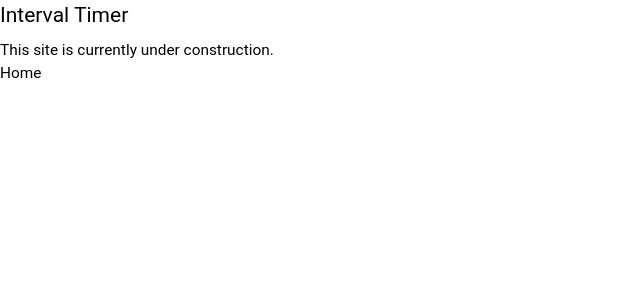
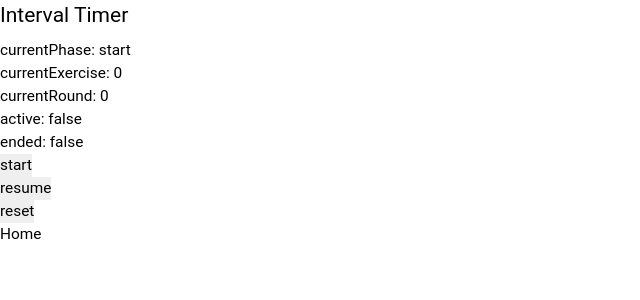
Before and after one commit to JohannesMerz/homepage, a React (Vite) app: page /#/interval-timer in a window 1280 px wide. Shown: the top 300 px of the page, without its empty margins (0-640 px from the left). Built offline with nearby package versions, Linux system fonts and the light colour scheme.

Commit message:
base game engine (#5)

```diff
--- /dev/null
+++ b/src/apps/interval-timer/App.jsx
@@ -0,0 +1,232 @@
+import { useCallback, useEffect, useRef, useState } from 'react';
+import { Link } from 'react-router-dom';
+
+// work
+// rest
+// exercices
+// rounds
+// round reset
+
+const workoutProgram = {
+  start: 0,
+  work: 1 * 1000,
+  rest: 5 * 1000,
+  exercises: 5,
+  rounds: 3,
+  roundReset: 0,
+};
+
+function getNextPhaseState(previous, program) {
+  switch (previous.currentPhase) {
+    case 'start':
+      return {
+        ...previous,
+        currentPhase: 'work',
+      };
+
+    case 'roundReset':
+      return {
+        ...previous,
+        currentPhase: 'work',
+      };
+
+    case 'work':
+      return {
+        ...previous,
+        currentPhase: 'rest',
+      };
+
+    case 'rest': {
+      const isEndOfRound = previous.currentExercise === program.exercises - 1;
+      const isEndOfProgram =
+        isEndOfRound && previous.currentRound === program.rounds - 1;
+      const nextExercise = (previous.currentExercise + 1) % program.exercises;
+
+      if (isEndOfProgram) {
+        return {
+          currentPhase: 'end',
+          currentExercise: nextExercise,
+          currentRound: 0,
+          active: false,
+          ended: true,
+        };
+      }
+
+      if (isEndOfRound) {
+        return {
+          currentPhase: 'roundReset',
+          currentExercise: nextExercise,
+          currentRound: previous.currentRound + 1,
+          active: true,
+          ended: false,
+        };
+      }
+
+      return {
+        currentPhase: 'work',
+        currentExercise: nextExercise,
+        currentRound: previous.currentRound,
+        active: true,
+        ended: false,
+      };
+    }
+  }
+}
+
+function useWorkout(program) {
+  const [sessionState, setSessionState] = useState({
+    currentPhase: 'start',
+    currentExercise: 0,
+    currentRound: 0,
+    active: false,
+    ended: false,
+  });
+  const currentPhase = useRef({
+    name: null,
+    duration: null,
+    startTime: null,
+    endTime: null,
+    isActive: false,
+  });
+
+  const clearPhase = useCallback(() => {
+    console.log('clear phase');
+
+    currentPhase.current = {
+      name: null,
+      duration: null,
+      startTime: null,
+      endTime: null,
+      isActive: false,
+    };
+  }, []);
+
+  const startPhase = useCallback(
+    (sessionState) => {
+      console.log('start phase', sessionState.currentPhase);
+      const duration = program[sessionState.currentPhase];
+      // end previous phase
+      if (currentPhase.current && currentPhase.current.timeout) {
+        clearTimeout(currentPhase.current.timeout);
+      }
+
+      currentPhase.current = {
+        name: sessionState.currentPhase,
+        active: true,
+        currentPhase: true,
+        duration,
+        startTime: Date.now(),
+        endTime: Date.now() + duration,
+        timeout: setTimeout(() => {
+          setSessionState(getNextPhaseState(sessionState, program));
+        }, duration),
+      };
+    },
+    [program]
+  );
+
+  const pausePhase = useCallback(() => {
+    console.log('pause phase');
+
+    if (currentPhase.current) {
+      clearTimeout(currentPhase.current && currentPhase.current.timeout);
+      const passedTime = Date.now() - currentPhase.current.startTime;
+      currentPhase.current.remainingTime =
+        currentPhase.current.duration - passedTime;
+      currentPhase.current.active = false;
+    }
+  }, []);
+
+  const resumePhase = useCallback(() => {
+    console.log('resume phase');
+
+    if (currentPhase.current.remainingTime) {
+      currentPhase.current.timeout = setTimeout(() => {
+        setSessionState(getNextPhaseState(sessionState, program));
+      }, currentPhase.current.remainingTime);
+      currentPhase.current.active = true;
+    }
+  }, [program, sessionState]);
+
+  useEffect(() => {
+    if (sessionState.ended) {
+      clearPhase();
+      return;
+    }
+    if (
+      sessionState.active &&
+      sessionState.currentPhase !== currentPhase.current.name
+    ) {
+      startPhase(sessionState);
+      return;
+    }
+    if (sessionState.active && !currentPhase.current.active) {
+      resumePhase();
+      return;
+    }
+
+    if (!sessionState.active && currentPhase.current.active) {
+      pausePhase();
+      return;
+    }
+  }, [clearPhase, pausePhase, resumePhase, sessionState, startPhase]);
+
+  return {
+    start: useCallback(() => {
+      setSessionState({
+        currentPhase: 'start',
+        currentExercise: 0,
+        currentRound: 0,
+        active: true,
+        ended: false,
+      });
+    }, []),
+    reset: useCallback(() => {
+      setSessionState({
+        currentPhase: 'start',
+        currentExercise: 0,
+        currentRound: 0,
+        active: false,
+        ended: false,
+      });
+    }, []),
+    pause: useCallback(() => {
+      setSessionState({ ...sessionState, active: false });
+    }, [sessionState]),
+    resume: useCallback(() => {
+      setSessionState({ ...sessionState, active: true });
+    }, [sessionState]),
+    sessionState,
+  };
+}
+
+export function Component() {
+  const currentWorkout = useWorkout(workoutProgram);
+
+  return (
+    <div>
+      <h2>Interval Timer</h2>
+      {Object.entries(currentWorkout.sessionState).map(([key, value]) => (
+        <p key={key}>
+          {key}: {value.toString()}
+        </p>
+      ))}
+
+      <p>
+        <button onClick={currentWorkout.start}>start</button>
+      </p>
+      <p>
+        {currentWorkout.sessionState.active ? (
+          <button onClick={currentWorkout.pause}>pause</button>
+        ) : (
+          <button onClick={currentWorkout.resume}>resume</button>
+        )}
+      </p>
+      <p>
+        <button onClick={currentWorkout.reset}>reset</button>
+      </p>
+      <Link to="/">Home</Link>
+    </div>
+  );
+}
+Component.displayName = 'IntervalTimer';
--- a/src/apps/interval-timer/index.jsx
+++ /dev/null
@@ -1,12 +0,0 @@
-import { Link } from 'react-router-dom';
-
-export function Component() {
-  return (
-    <div>
-      <h2>Interval Timer</h2>
-      <p>This site is currently under construction.</p>
-      <Link to="/">Home</Link>
-    </div>
-  );
-}
-Component.displayName = 'IntervalTimer';
--- a/src/apps/interval-timer/routes.jsx
+++ b/src/apps/interval-timer/routes.jsx
@@ -1,5 +1,3 @@
 import { Route } from 'react-router-dom';
 
-export const intervalTimerRoutes = (
-  <Route index lazy={() => import('./index')} />
-);
+export const intervalTimerRoutes = <Route index lazy={() => import('./App')} />;
```
